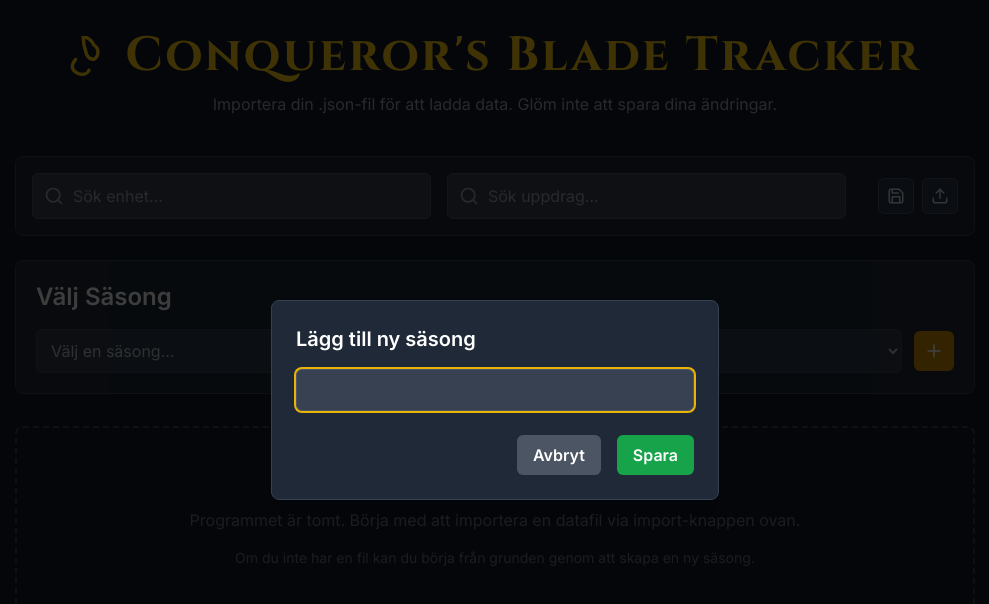
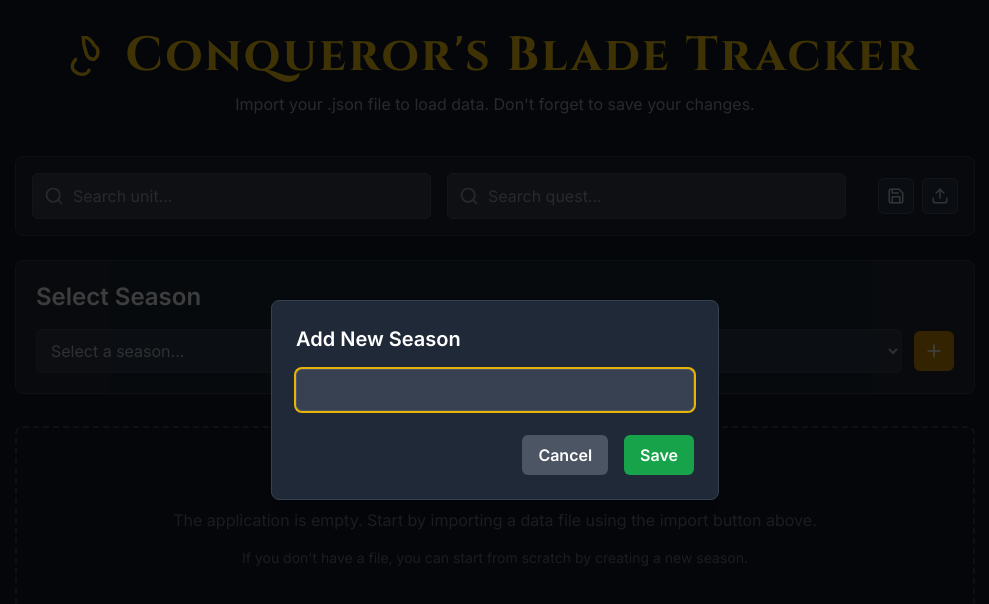
Before and after one commit to AnnFCakaSirMom/CB-Unit-quests, a React (Vite) app: page / in a window 1280 px wide. Both pictures are taken after a click on the button 1079 px from the left and 351 px from the top of the page. Shown: the top 604 px of the page, without its empty margins (145-1134 px from the left). Built offline with nearby package versions, Linux system fonts and the light colour scheme.

Commit message:
Översatt allt till engelska

```diff
--- a/App.tsx
+++ b/App.tsx
@@ -69,7 +69,7 @@
 
     // Season Management
     const handleAddSeason = () => {
-        showEditModal('Lägg till ny säsong', '', name => {
+        showEditModal('Add New Season', '', name => {
             if (name) {
                 const newSeason: Season = { id: crypto.randomUUID(), name, units: [] };
                 handleSetSeasons(prev => [...prev, newSeason]);
@@ -81,7 +81,7 @@
 
     const handleEditSeason = () => {
         if (activeSeason) {
-            showEditModal('Redigera säsong', activeSeason.name, newName => {
+            showEditModal('Edit Season', activeSeason.name, newName => {
                 if (newName) {
                     handleSetSeasons(prev => prev.map(s => s.id === activeSeasonId ? { ...s, name: newName } : s));
                 }
@@ -91,7 +91,7 @@
 
     const handleDeleteSeason = () => {
         if (activeSeason) {
-            showConfirmModal('Ta bort säsong?', `Är du säker på att du vill ta bort '${activeSeason.name}'? Detta kan inte ångras.`, () => {
+            showConfirmModal('Delete Season?', `Are you sure you want to delete '${activeSeason.name}'? This action cannot be undone.`, () => {
                 handleSetSeasons(prev => prev.filter(s => s.id !== activeSeasonId));
                 const firstSeason = sortedSeasons.filter(s => s.id !== activeSeasonId)[0];
                 setActiveSeasonId(firstSeason ? firstSeason.id : null);
@@ -110,7 +110,7 @@
     // File Operations
     const handleSaveFile = async (saveAs = false) => {
         if (!window.showSaveFilePicker) {
-            alert("Din webbläsare stödjer inte File System Access API. Använd en modern webbläsare som Chrome eller Edge.");
+            alert("Your browser does not support the File System Access API. Please use a modern browser like Chrome or Edge.");
             return;
         }
 
@@ -124,7 +124,7 @@
             const writable = await handle.createWritable();
             await writable.write(JSON.stringify(seasons, null, 2));
             await writable.close();
-            setFileInfo(`Sparad till: ${handle.name}`);
+            setFileInfo(`Saved to: ${handle.name}`);
             setSaveStatus('saving');
             setTimeout(() => setSaveStatus('idle'), 2000);
         } catch (err: any) {
@@ -134,7 +134,7 @@
 
     const handleImportFile = async () => {
         if (!window.showOpenFilePicker) {
-            alert("Din webbläsare stödjer inte File System Access API.");
+            alert("Your browser does not support the File System Access API.");
             return;
         }
         try {
@@ -145,19 +145,19 @@
             const content = await file.text();
             const importedData = JSON.parse(content);
 
-            if (!Array.isArray(importedData)) throw new Error("Ogiltigt filformat.");
+            if (!Array.isArray(importedData)) throw new Error("Invalid file format.");
 
-            showConfirmModal("Importera data?", "Detta ersätter all nuvarande data. Vill du fortsätta?", () => {
+            showConfirmModal("Import Data?", "This will replace all current data. Do you want to continue?", () => {
                 // Basic data validation and ID generation
                 const sanitizedData: Season[] = importedData.map((s: any) => ({
                     id: s.id || crypto.randomUUID(),
-                    name: s.name || "Namnlös Säsong",
+                    name: s.name || "Unnamed Season",
                     units: (s.units || []).map((u: any) => ({
                         id: u.id || crypto.randomUUID(),
-                        name: u.name || "Namnlös Enhet",
+                        name: u.name || "Unnamed Unit",
                         quests: (u.quests || []).map((q: any) => ({
                             id: q.id || crypto.randomUUID(),
-                            description: q.description || "Namnlöst Uppdrag",
+                            description: q.description || "Unnamed Quest",
                             completed: !!q.completed
                         }))
                     }))
@@ -167,13 +167,13 @@
                 const firstSeason = [...sanitizedData].sort((a,b) => a.name.localeCompare(b.name))[0];
                 setActiveSeasonId(firstSeason?.id || null);
                 setActiveUnitIds(firstSeason?.units.map(u => u.id) || []);
-                setFileInfo(`Importerad från: ${handle.name}`);
+                setFileInfo(`Imported from: ${handle.name}`);
             });
 
         } catch (err: any) {
              if (err.name !== 'AbortError') {
                  console.error('Error importing file:', err);
-                 alert(`Fel vid import: ${err.message}`);
+                 alert(`Error during import: ${err.message}`);
              }
         }
     };
@@ -187,7 +187,7 @@
                     <FlameIcon />
                     <h1 className="text-5xl font-cinzel font-bold text-yellow-400 tracking-wider">Conqueror's Blade Tracker</h1>
                 </div>
-                <p className="text-gray-400 mt-3">Importera din .json-fil för att ladda data. Glöm inte att spara dina ändringar.</p>
+                <p className="text-gray-400 mt-3">Import your .json file to load data. Don't forget to save your changes.</p>
             </header>
 
             {/* --- Data Management & Search --- */}
@@ -196,11 +196,11 @@
                      {/* Search Inputs */}
                     <div className="flex-grow grid sm:grid-cols-2 gap-4">
                         <div className="relative">
-                            <input type="search" value={unitSearchQuery} onChange={e => { setUnitSearchQuery(e.target.value); setQuestSearchQuery(''); }} placeholder="Sök enhet..." className="w-full bg-gray-700 text-white placeholder-gray-400 p-2.5 pl-10 rounded-md border border-gray-600 focus:outline-none focus:ring-2 focus:ring-blue-500"/>
+                            <input type="search" value={unitSearchQuery} onChange={e => { setUnitSearchQuery(e.target.value); setQuestSearchQuery(''); }} placeholder="Search unit..." className="w-full bg-gray-700 text-white placeholder-gray-400 p-2.5 pl-10 rounded-md border border-gray-600 focus:outline-none focus:ring-2 focus:ring-blue-500"/>
                             <div className="absolute inset-y-0 left-0 flex items-center pl-3 pointer-events-none"><SearchIcon /></div>
                         </div>
                         <div className="relative">
-                            <input type="search" value={questSearchQuery} onChange={e => { setQuestSearchQuery(e.target.value); setUnitSearchQuery(''); }} placeholder="Sök uppdrag..." className="w-full bg-gray-700 text-white placeholder-gray-400 p-2.5 pl-10 rounded-md border border-gray-600 focus:outline-none focus:ring-2 focus:ring-green-500"/>
+                            <input type="search" value={questSearchQuery} onChange={e => { setQuestSearchQuery(e.target.value); setUnitSearchQuery(''); }} placeholder="Search quest..." className="w-full bg-gray-700 text-white placeholder-gray-400 p-2.5 pl-10 rounded-md border border-gray-600 focus:outline-none focus:ring-2 focus:ring-green-500"/>
                             <div className="absolute inset-y-0 left-0 flex items-center pl-3 pointer-events-none"><SearchIcon /></div>
                         </div>
                     </div>
@@ -208,10 +208,10 @@
                     {/* File Controls */}
                     <div className="flex gap-2 items-center">
                         <p className="text-xs text-gray-500 self-center mr-2 hidden sm:block">{fileInfo}</p>
-                         <button onClick={() => handleSaveFile(true)} title="Spara data som .json-fil" className={`flex items-center justify-center bg-gray-700/50 border border-gray-600 hover:bg-gray-700/80 text-gray-300 hover:text-white p-2 rounded-md transition-all duration-300 ${saveStatus === 'saving' ? 'border-green-500' : ''}`}>
+                         <button onClick={() => handleSaveFile(true)} title="Save data as .json file" className={`flex items-center justify-center bg-gray-700/50 border border-gray-600 hover:bg-gray-700/80 text-gray-300 hover:text-white p-2 rounded-md transition-all duration-300 ${saveStatus === 'saving' ? 'border-green-500' : ''}`}>
                              {saveStatus === 'saving' ? <CheckmarkIcon /> : <SaveIcon />}
                          </button>
-                        <button onClick={handleImportFile} title="Importera från .json-fil" className="flex items-center justify-center bg-gray-700/50 border border-gray-600 hover:bg-gray-700/80 text-gray-300 hover:text-white p-2 rounded-md transition-all duration-300">
+                        <button onClick={handleImportFile} title="Import from .json file" className="flex items-center justify-center bg-gray-700/50 border border-gray-600 hover:bg-gray-700/80 text-gray-300 hover:text-white p-2 rounded-md transition-all duration-300">
                             <UploadIcon />
                         </button>
                     </div>
@@ -221,13 +221,13 @@
             {/* --- Season Selector --- */}
             {!isSearching && (
                  <div className="section-card bg-gray-800 border border-gray-700 p-5 rounded-lg mb-8">
-                    <h2 className="text-2xl font-semibold mb-4 text-gray-100">Välj Säsong</h2>
+                    <h2 className="text-2xl font-semibold mb-4 text-gray-100">Select Season</h2>
                     <div className="flex flex-col sm:flex-row gap-3 items-center">
                         <select value={activeSeasonId || ''} onChange={handleSeasonChange} className="flex-grow w-full bg-gray-700 text-white p-2.5 rounded-md border border-gray-600 focus:outline-none focus:ring-2 focus:ring-yellow-500" disabled={seasons.length === 0}>
-                            <option value="" disabled>Välj en säsong...</option>
+                            <option value="" disabled>Select a season...</option>
                             {sortedSeasons.map(s => <option key={s.id} value={s.id}>{s.name}</option>)}
                         </select>
-                        <button onClick={handleAddSeason} title="Lägg till ny säsong" className="bg-yellow-600 hover:bg-yellow-700 text-white font-bold p-2.5 rounded-md transition duration-300"><PlusIcon /></button>
+                        <button onClick={handleAddSeason} title="Add New Season" className="bg-yellow-600 hover:bg-yellow-700 text-white font-bold p-2.5 rounded-md transition duration-300"><PlusIcon /></button>
                         {activeSeason && <>
                             <button onClick={handleEditSeason} className="text-gray-500 hover:text-yellow-400 transition-colors p-2 rounded-full"><EditIcon /></button>
                             <button onClick={handleDeleteSeason} className="text-gray-500 hover:text-red-500 transition-colors p-2 rounded-full"><DeleteIcon /></button>
@@ -240,9 +240,9 @@
             <main id="content-container" className="space-y-8">
                 {seasons.length === 0 && !isSearching ? (
                     <div className="text-center text-gray-500 border-2 border-dashed border-gray-700 p-10 rounded-lg">
-                        <h3 className="text-2xl font-semibold text-gray-200">Välkommen!</h3>
-                        <p className="mt-2">Programmet är tomt. Börja med att importera en datafil via import-knappen ovan.</p>
-                        <p className="mt-4 text-sm">Om du inte har en fil kan du börja från grunden genom att skapa en ny säsong.</p>
+                        <h3 className="text-2xl font-semibold text-gray-200">Welcome!</h3>
+                        <p className="mt-2">The application is empty. Start by importing a data file using the import button above.</p>
+                        <p className="mt-4 text-sm">If you don't have a file, you can start from scratch by creating a new season.</p>
                     </div>
                 ) : isSearching ? (
                     <SearchResultsView results={searchResults} setSeasons={handleSetSeasons} showEditModal={showEditModal} showConfirmModal={showConfirmModal} />
@@ -265,8 +265,8 @@
     if (!season) {
         return (
             <div className="text-center text-gray-500 border-2 border-dashed border-gray-700 p-10 rounded-lg">
-                <h3 className="text-lg font-semibold">Ingen säsong vald</h3>
-                <p>Välj en säsong från listan ovan för att se dess enheter, eller lägg till en ny.</p>
+                <h3 className="text-lg font-semibold">No Season Selected</h3>
+                <p>Select a season from the list above to see its units, or add a new one.</p>
             </div>
         );
     }
@@ -286,32 +286,32 @@
         <div className="bg-gray-800 border border-gray-700 p-5 rounded-lg">
             {/* Unit Selector */}
             <div className="mb-6 pb-6 border-b border-gray-700">
-                <h3 className="text-xl font-semibold text-gray-100 mb-3">Välj enheter att visa</h3>
+                <h3 className="text-xl font-semibold text-gray-100 mb-3">Select units to display</h3>
                 {sortedUnits.length > 0 ? (
                     <>
                         <select multiple value={activeUnitIds} onChange={(e) => setActiveUnitIds(Array.from(e.target.selectedOptions, option => option.value))}
                             className="w-full h-40 bg-gray-900/50 text-white p-2 rounded-md border border-gray-600 focus:outline-none focus:ring-2 focus:ring-blue-500">
                             {sortedUnits.map(unit => <option key={unit.id} value={unit.id}>{unit.name}</option>)}
                         </select>
-                        <p className="text-xs text-gray-500 mt-2">Håll ner Ctrl (eller Cmd på Mac) för att välja flera.</p>
+                        <p className="text-xs text-gray-500 mt-2">Hold Ctrl (or Cmd on Mac) to select multiple.</p>
                     </>
-                ) : <p className="text-gray-400">Inga enheter har lagts till i denna säsong.</p>}
+                ) : <p className="text-gray-400">No units have been added to this season.</p>}
             </div>
 
             {/* Visible Units */}
             <div className="units-container space-y-6">
                 {visibleUnits.length > 0
                     ? visibleUnits.map(unit => <UnitCard key={unit.id} seasonId={season.id} unit={unit} setSeasons={setSeasons} showEditModal={showEditModal} showConfirmModal={showConfirmModal} />)
-                    : <p className="text-gray-400">Inga enheter valda att visa.</p>
+                    : <p className="text-gray-400">No units selected for display.</p>
                 }
             </div>
 
             {/* Add New Unit Form */}
             <div className="mt-6 border-t border-gray-700 pt-4">
-                <h3 className="text-xl font-semibold text-gray-100 mb-3">Lägg till ny enhet</h3>
+                <h3 className="text-xl font-semibold text-gray-100 mb-3">Add New Unit</h3>
                 <form onSubmit={e => { e.preventDefault(); handleAddUnit(e.currentTarget.unitName.value); e.currentTarget.reset(); }} className="flex flex-col sm:flex-row gap-3 items-center">
-                    <input name="unitName" type="text" placeholder="Enhetens namn..." required className="flex-grow w-full sm:w-auto bg-gray-700 text-white placeholder-gray-400 p-2 rounded-md border border-gray-600 focus:outline-none focus:ring-2 focus:ring-blue-500" />
-                    <button type="submit" className="bg-blue-600 hover:bg-blue-700 text-white font-semibold py-2 px-4 rounded-md transition duration-300 w-full sm:w-auto">Lägg till</button>
+                    <input name="unitName" type="text" placeholder="Unit name..." required className="flex-grow w-full sm:w-auto bg-gray-700 text-white placeholder-gray-400 p-2 rounded-md border border-gray-600 focus:outline-none focus:ring-2 focus:ring-blue-500" />
+                    <button type="submit" className="bg-blue-600 hover:bg-blue-700 text-white font-semibold py-2 px-4 rounded-md transition duration-300 w-full sm:w-auto">Add</button>
                 </form>
             </div>
         </div>
@@ -322,8 +322,8 @@
      if (results.length === 0) {
         return (
             <div className="text-center text-gray-500 border-2 border-dashed border-gray-700 p-10 rounded-lg">
-                <h3 className="text-lg font-semibold">Inget resultat</h3>
-                <p>Din sökning gav inga träffar.</p>
+                <h3 className="text-lg font-semibold">No Results</h3>
+                <p>Your search did not match any data.</p>
             </div>
         );
     }
@@ -333,7 +333,7 @@
     return (
         <div className="bg-gray-800 border border-gray-700 p-5 rounded-lg">
             <h2 className={`text-2xl font-bold mb-4 ${isUnitSearch ? 'text-blue-400' : 'text-green-400'}`}>
-                Sökresultat
+                Search Results
             </h2>
             <div className="space-y-6">
             {results.map(result => {
@@ -373,7 +373,7 @@
     };
 
     const handleEditUnit = () => {
-        showEditModal('Redigera enhet', unit.name, newName => {
+        showEditModal('Edit Unit', unit.name, newName => {
             if(newName) {
                 setSeasons(prev => prev.map(s => s.id === seasonId ? { ...s, units: s.units.map(u => u.id === unit.id ? { ...u, name: newName } : u) } : s ));
             }
@@ -381,7 +381,7 @@
     };
 
     const handleDeleteUnit = () => {
-        showConfirmModal('Ta bort enhet?', `Är du säker på att du vill ta bort '${unit.name}' och alla dess uppdrag?`, () => {
+        showConfirmModal('Delete Unit?', `Are you sure you want to delete '${unit.name}' and all of its quests?`, () => {
             setSeasons(prev => prev.map(s => s.id === seasonId ? { ...s, units: s.units.filter(u => u.id !== unit.id) } : s ));
         });
     };
@@ -406,15 +406,15 @@
             <div className="quests-container ml-4 space-y-2">
                 {sortedQuests.length > 0
                     ? sortedQuests.map(q => <QuestItem key={q.id} quest={q} seasonId={seasonId} unitId={unit.id} setSeasons={setSeasons} showEditModal={showEditModal} showConfirmModal={showConfirmModal} />)
-                    : <p className="text-xs text-gray-500">Inga uppdrag tillagda.</p>
+                    : <p className="text-xs text-gray-500">No quests added.</p>
                 }
             </div>
 
             {/* Add Quest Form */}
             <div className="mt-4 ml-4 border-t border-gray-600 pt-3">
                  <form onSubmit={e => { e.preventDefault(); handleAddQuest(e.currentTarget.questDesc.value); e.currentTarget.reset(); }} className="flex flex-col sm:flex-row gap-2 items-center">
-                    <input name="questDesc" type="text" placeholder="Beskrivning av nytt uppdrag..." required className="flex-grow w-full sm:w-auto bg-gray-600 text-white placeholder-gray-400 p-2 rounded-md border border-gray-500 focus:outline-none focus:ring-2 focus:ring-green-500" />
-                    <button type="submit" className="bg-green-600 hover:bg-green-700 text-white font-semibold py-2 px-3 rounded-md text-sm transition duration-300 w-full sm:w-auto">Lägg till uppdrag</button>
+                    <input name="questDesc" type="text" placeholder="Description of new quest..." required className="flex-grow w-full sm:w-auto bg-gray-600 text-white placeholder-gray-400 p-2 rounded-md border border-gray-500 focus:outline-none focus:ring-2 focus:ring-green-500" />
+                    <button type="submit" className="bg-green-600 hover:bg-green-700 text-white font-semibold py-2 px-3 rounded-md text-sm transition duration-300 w-full sm:w-auto">Add Quest</button>
                 </form>
             </div>
         </div>
@@ -433,7 +433,7 @@
     };
 
     const handleEditQuest = () => {
-        showEditModal('Redigera uppdrag', quest.description, newDesc => {
+        showEditModal('Edit Quest', quest.description, newDesc => {
             if (newDesc) {
                  setSeasons(prev => prev.map(s => s.id === seasonId
                     ? { ...s, units: s.units.map(u => u.id === unitId
@@ -446,7 +446,7 @@
     };
 
     const handleDeleteQuest = () => {
-        showConfirmModal('Ta bort uppdrag?', 'Är du säker på att du vill ta bort detta uppdrag?', () => {
+        showConfirmModal('Delete Quest?', 'Are you sure you want to delete this quest?', () => {
              setSeasons(prev => prev.map(s => s.id === seasonId
                 ? { ...s, units: s.units.map(u => u.id === unitId
                     ? { ...u, quests: u.quests.filter(q => q.id !== quest.id) }
@@ -487,8 +487,8 @@
                 <h3 className="text-xl font-bold text-white mb-4">{title}</h3>
                 <p className="text-gray-300 mb-6">{message}</p>
                 <div className="flex justify-end gap-4">
-                    <button onClick={onCancel} className="bg-gray-600 hover:bg-gray-700 text-white font-bold py-2 px-4 rounded-md transition duration-300">Avbryt</button>
-                    <button onClick={handleConfirm} className="bg-red-600 hover:bg-red-700 text-white font-bold py-2 px-4 rounded-md transition duration-300">Bekräfta</button>
+                    <button onClick={onCancel} className="bg-gray-600 hover:bg-gray-700 text-white font-bold py-2 px-4 rounded-md transition duration-300">Cancel</button>
+                    <button onClick={handleConfirm} className="bg-red-600 hover:bg-red-700 text-white font-bold py-2 px-4 rounded-md transition duration-300">Confirm</button>
                 </div>
             </div>
         </div>
@@ -523,8 +523,8 @@
                 <input type="text" value={value} onChange={e => setValue(e.target.value)} onKeyDown={handleKeyDown} autoFocus
                     className="w-full bg-gray-700 text-white placeholder-gray-400 p-2 rounded-md border border-gray-600 focus:outline-none focus:ring-2 focus:ring-yellow-500" />
                 <div className="flex justify-end gap-4 mt-6">
-                    <button onClick={onCancel} className="bg-gray-600 hover:bg-gray-700 text-white font-bold py-2 px-4 rounded-md transition duration-300">Avbryt</button>
-                    <button onClick={handleSave} className="bg-green-600 hover:bg-green-700 text-white font-bold py-2 px-4 rounded-md transition duration-300">Spara</button>
+                    <button onClick={onCancel} className="bg-gray-600 hover:bg-gray-700 text-white font-bold py-2 px-4 rounded-md transition duration-300">Cancel</button>
+                    <button onClick={handleSave} className="bg-green-600 hover:bg-green-700 text-white font-bold py-2 px-4 rounded-md transition duration-300">Save</button>
                 </div>
             </div>
         </div>
```
